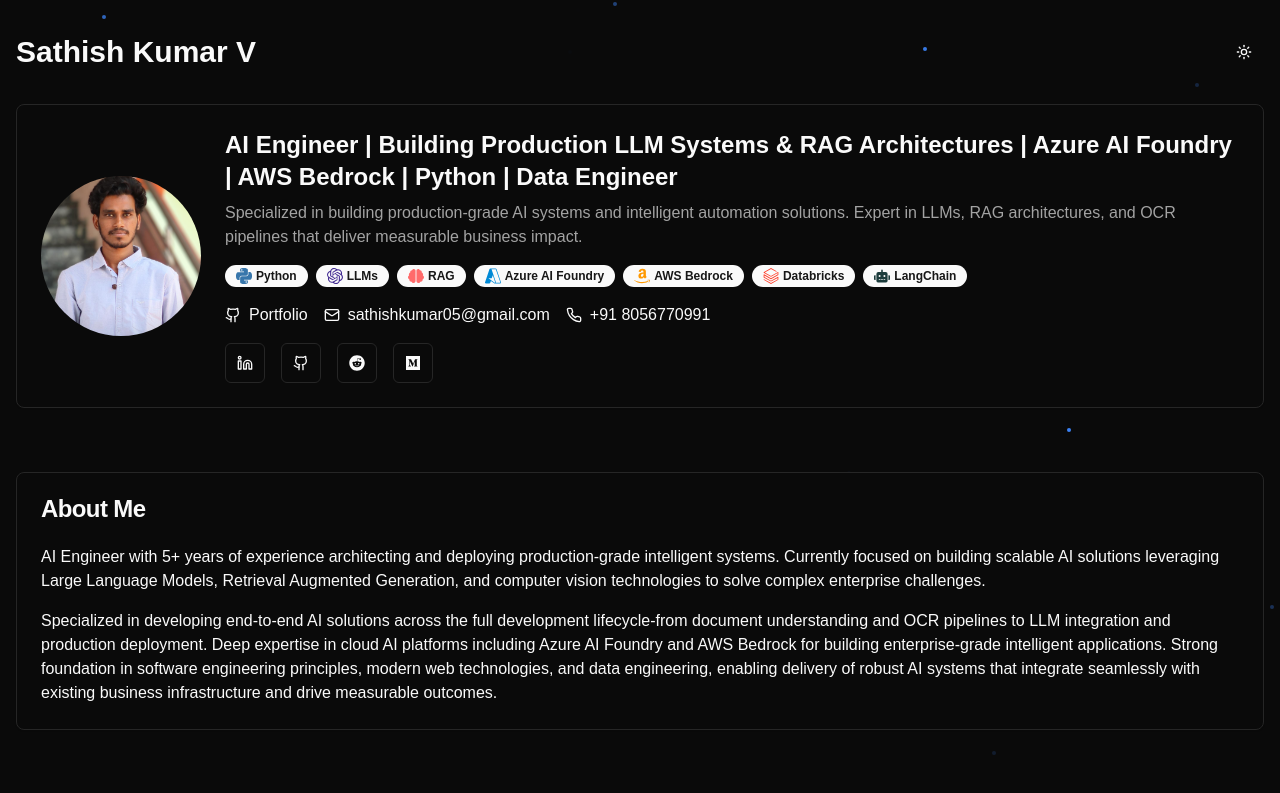
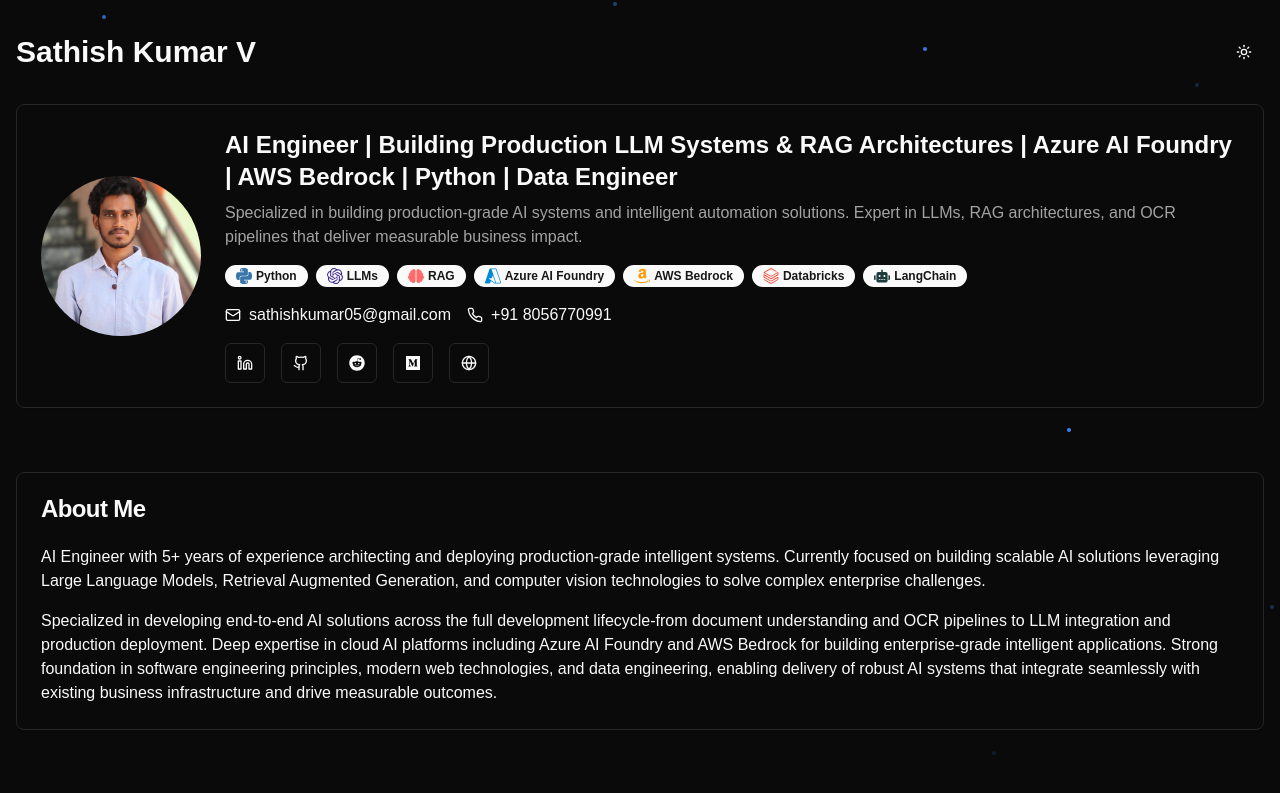
Before and after one commit to vpsathish05/sathish-portfolio, a Next.js app: page / in a window 1280 px wide. Shown: the top 793 px of the page. Built offline with nearby package versions, Linux system fonts and the light colour scheme.

Commit message:
Add website icon button after social links

```diff
--- a/src/components/PersonalInfoSection.tsx
+++ b/src/components/PersonalInfoSection.tsx
@@ -4,7 +4,7 @@
 import { Card, CardContent } from "@/components/ui/card";
 import { Avatar, AvatarFallback, AvatarImage } from "@/components/ui/avatar";
 import { Button } from "@/components/ui/button";
-import { LinkedinIcon, GithubIcon, MailIcon, PhoneIcon } from "lucide-react";
+import { LinkedinIcon, GithubIcon, MailIcon, PhoneIcon, Globe } from "lucide-react";
 import { FaReddit, FaMedium } from "react-icons/fa";
 import { TechBadge } from "@/components/TechBadge";
 import { personalInfo } from "@/data/portfolio";
@@ -44,10 +44,6 @@
             ))}
           </div>
           <div className="flex flex-col sm:flex-row gap-4">
-            <a href={personalInfo.website} target="_blank" rel="noopener noreferrer" className="flex items-center gap-2 hover:text-primary transition-colors">
-              <GithubIcon className="w-4 h-4" />
-              Portfolio
-            </a>
             <a href={`mailto:${personalInfo.email}`} className="flex items-center gap-2 hover:text-primary transition-colors">
               <MailIcon className="w-4 h-4" />
               {personalInfo.email}
@@ -78,6 +74,11 @@
                 <FaMedium className="w-4 h-4" />
               </Button>
             </a>
+            <a href={personalInfo.website} target="_blank" rel="noopener noreferrer">
+              <Button variant="outline" size="icon" className="hover:bg-primary hover:text-primary-foreground transition-colors">
+                <Globe className="w-4 h-4" />
+              </Button>
+            </a>
           </div>
         </div>
       </CardContent>
```
